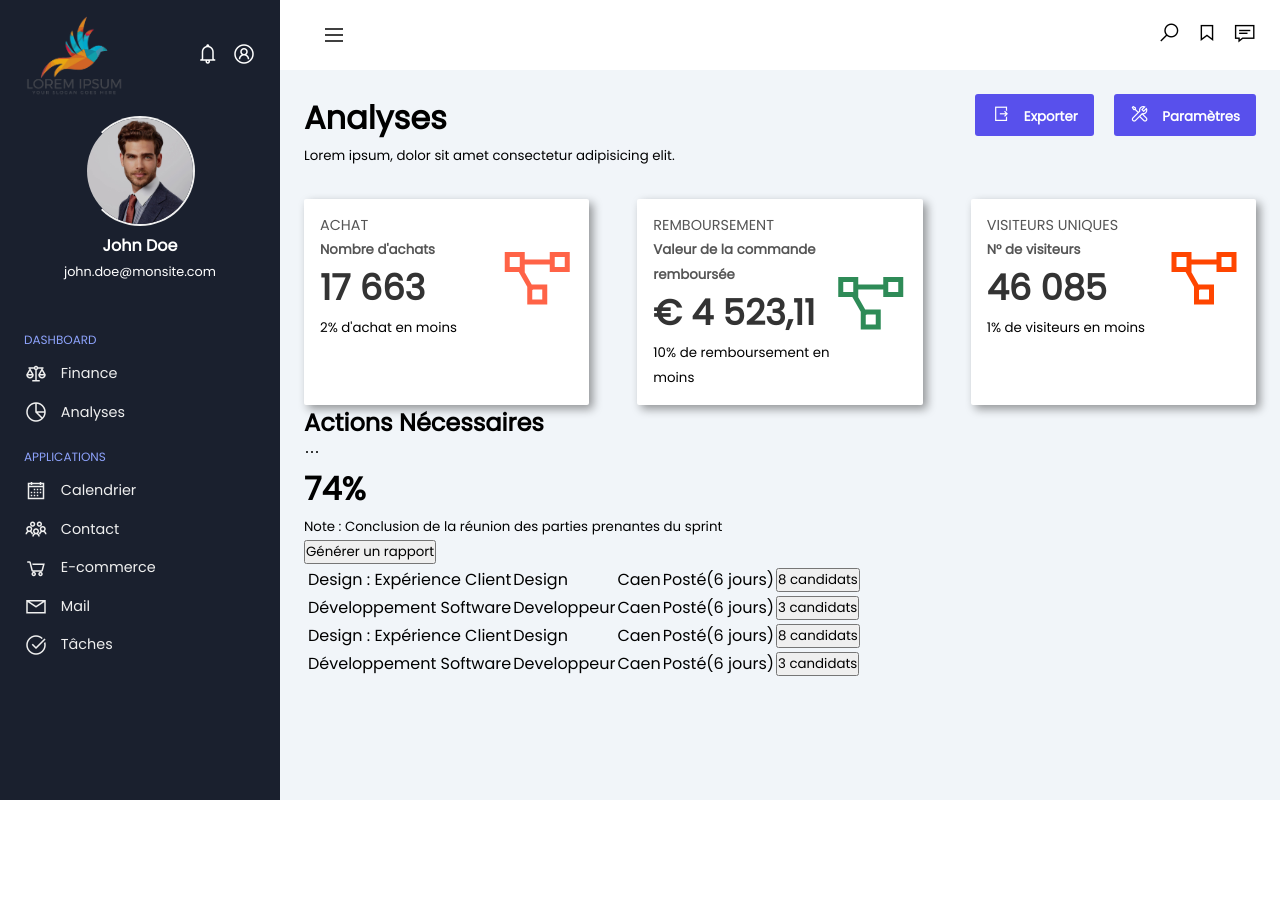
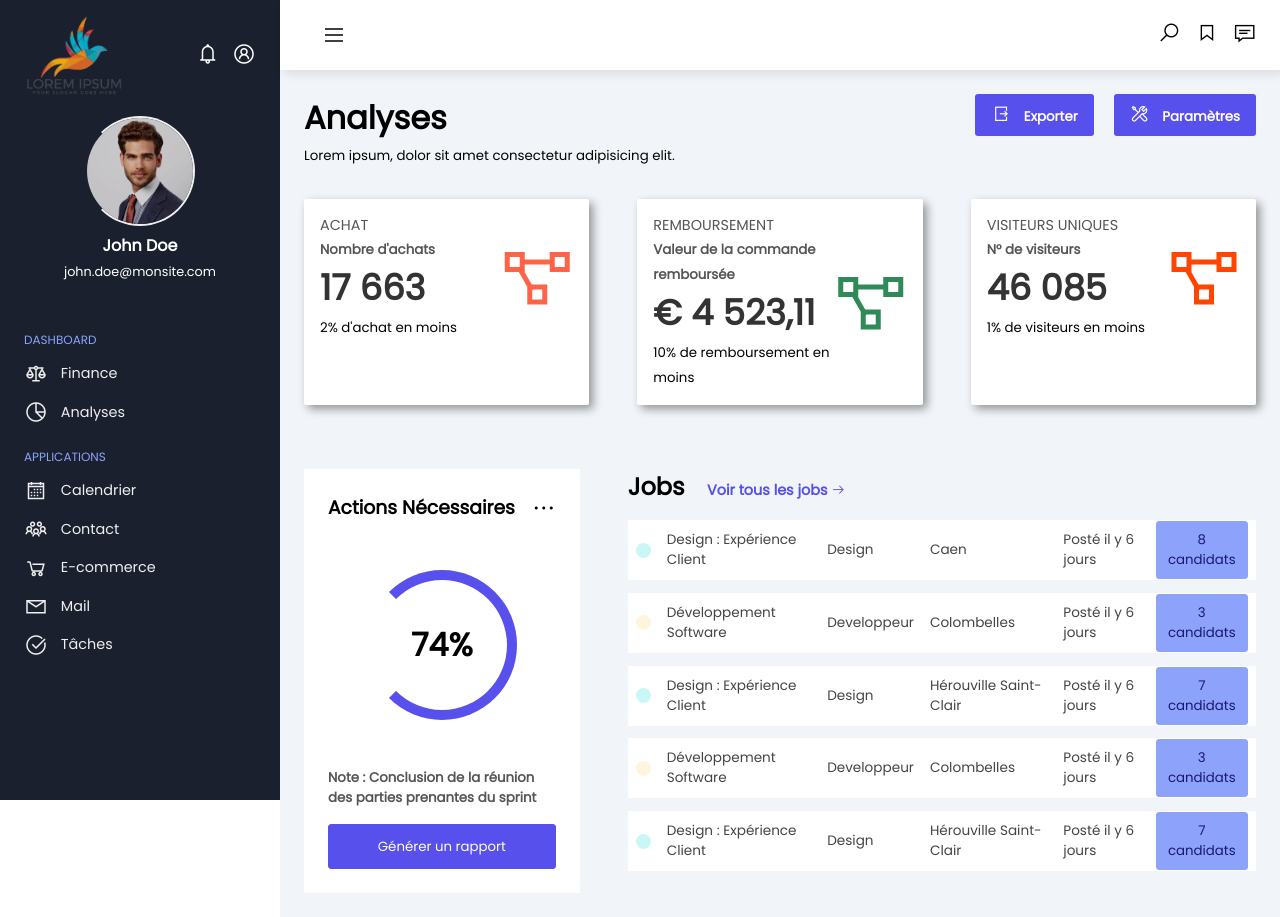
Before and after one commit to jonathan-fv/Admin-Dashboard-Responsive, a plain HTML site: page index.html in a window 1280 px wide. Before the commit the page ends 800 px from the top, so only its background shows below. Drawn offline with nearby package versions, Linux system fonts and the light colour scheme.

Commit message:
finish html and css

```diff
--- a/css/styles.css
+++ b/css/styles.css
@@ -11,7 +11,20 @@
     list-style-type: none;
     margin: 0; padding: 0;
 }
-
+#sidebar-toggle{
+    display: none;
+}
+#sidebar-toggle:checked ~ .sidebar{
+    left: -100%;
+}
+#sidebar-toggle:checked ~ .main-content header{
+    left: 0;
+    width: 100%;
+    right: 0;
+}
+#sidebar-toggle:checked ~ .main-content{
+    margin-left: 0;
+}
 .sidebar{
     width: 280px;
     position: fixed;
@@ -20,6 +33,8 @@
     padding: 1rem 1.5rem;
     background: var(--color-main);
     color: #fff;
+    z-index: 20;
+    transition: left 300ms;
 }
 .sidebar-brand{
     height: 100px;
@@ -85,6 +100,14 @@ header{
     justify-content: space-between;
     align-items: center;
     padding: 1rem 1.5rem;
+    position: fixed;
+    left: 280px;
+    width: calc(100% - 280px);
+    top: 0;
+    z-index: 20;
+    background: #fff;
+    box-shadow: 4px 4px 10px rgba(0,0,0, .1);
+    transition: left 300ms;
 }
 .menu-toggle label{
     height: 60px;
@@ -106,9 +129,11 @@ main{
     padding: 1.5rem;
     background: #f1f5f9;
     min-height: calc(100vh - 70px);
+    margin-top: 70px;
 }
 .main-content{
     margin-left: 280px;
+    transition: margin-left 300ms;
 }
 .page-header{
     display: flex;
@@ -171,3 +196,93 @@ main{
 .card-chart.yellow span{
     color: #ff4500;
 }
+.jobs-grid{
+    margin-top: 4rem;
+    display: grid;
+    grid-template-columns: auto 66%;
+    grid-gap: 3rem;
+}
+.analytics-card{
+    background: #fff;
+    padding: 1.5rem;
+}
+.analytics-head{
+    display: flex;
+    justify-content: space-between;
+    align-items: center;
+    margin-bottom: 3rem;
+}
+.analytics-head span{
+    font-size: 1.5rem;
+}
+.analytics-chart small{
+    font-weight: 600;
+    color: #555;
+    display: block;
+    margin-bottom: 1rem;
+}
+.chart-circle{
+    height: 150px;
+    width: 150px;
+    border-left: 10px solid transparent;
+    border-right: 10px solid #5850ec;
+    border-top: 10px solid #5850ec;
+    border-bottom: 10px solid #5850ec;
+    display: grid;
+    place-items: center;
+    margin: auto;
+    border-radius: 50%;
+    margin-bottom: 3rem;
+}
+.analytics-card button{
+    display: block;
+    padding: .6rem 1rem;
+    width: 100%;
+    height: 45px;
+    background: #5850ec;
+    color: #fff;
+    border: 1px solid #5850ec;
+    border-radius: 3px;
+}
+.jobs h2 small{
+    color: #5850ec;
+    font-weight: 600;
+    display: inline-block;
+    margin-left: 1rem;
+    font-size: .9rem;
+}
+.jobs table {
+    border-collapse: collapse;
+    margin-top: 1rem;
+    overflow-x: auto;
+}
+span.indicator{
+    background: #c9f7f5;
+    height: 15px;
+    width: 15px;
+    border-radius: 50%;
+}
+span.indicator.even{
+    background: #fff4de;
+    height: 15px;
+    width: 15px;
+    border-radius: 50%;
+}
+.jobs table td div{
+    background: #fff;
+    margin-bottom: .8rem;
+    height: 60px;
+    display: flex;
+    align-items: center;
+    padding: .5rem;
+    font-size: .85rem;
+    color: #444;
+    font-weight: 500;
+}
+table button{
+    background: #8da2fb;
+    color: #191970;
+    border: 1px solid #8da2fb;
+    padding: .5rem;
+    border-radius: 3px;
+}
--- a/index.html
+++ b/index.html
@@ -9,6 +9,7 @@
     <title>Admin-Dashboard-Responsive</title>
 </head>
 <body>
+    <input type="checkbox" name="" id="sidebar-toggle">
     <div class="sidebar">
         <div class="sidebar-brand">
             <div class="brand-flex">
@@ -65,7 +66,7 @@
     <div class="main-content">
         <header>
             <div class="menu-toggle">
-                <label for="">
+                <label for="sidebar-toggle">
                     <span class="las la-bars"></span>
                 </label>
             </div>
@@ -142,7 +143,7 @@
             <div class="jobs-grid">
                 <div class="analytics-card">
                     <div class="analytics-head">
-                        <h2>Actions Nécessaires</h2>
+                        <h3>Actions Nécessaires</h3>
                         <span class="las la-ellipsis-h"></span>
                     </div>
                     <div class="analytics-chart">
@@ -158,54 +159,47 @@
                     </div>
                 </div>
                 <div class="jobs">
-                    <table>
+                    <h2>Jobs <small>Voir tous les jobs <span class="las la-arrow-right"></span></small></h2>
+                    <table width="100%">
                         <tr>
-                            <td>
-                                <span class="indicator"></span>
-                            </td>
-                            <td>Design : Expérience Client</td>
-                            <td>Design</td>
-                            <td>Caen</td>
-                            <td>Posté(6 jours)</td>
-                            <td>
-                                <button>8 candidats</button>
-                            </td>
+                            <td><div><span class="indicator"></span></div></td>
+                            <td><div>Design : Expérience Client</div></td>
+                            <td><div>Design</div></td>
+                            <td><div>Caen</div></td>
+                            <td><div>Posté il y 6 jours</div></td>
+                            <td><div><button>8 candidats</button></div></td>
                         </tr>
                         <tr>
-                            <td>
-                                <span class="indicator"></span>
-                            </td>
-                            <td>Développement Software</td>
-                            <td>Developpeur</td>
-                            <td>Caen</td>
-                            <td>Posté(6 jours)</td>
-                            <td>
-                                <button>3 candidats</button>
-                            </td>
+                            <td><div><span class="indicator even"></span></div></td>
+                            <td><div>Développement Software</div></td>
+                            <td><div>Developpeur</div></td>
+                            <td><div>Colombelles</div></td>
+                            <td><div>Posté il y 6 jours</div></td>
+                            <td><div><button>3 candidats</button></div></td>
                         </tr>
                         <tr>
-                            <td>
-                                <span class="indicator"></span>
-                            </td>
-                            <td>Design : Expérience Client</td>
-                            <td>Design</td>
-                            <td>Caen</td>
-                            <td>Posté(6 jours)</td>
-                            <td>
-                                <button>8 candidats</button>
-                            </td>
+                            <td><div><span class="indicator"></span></div></td>
+                            <td><div>Design : Expérience Client</div></td>
+                            <td><div>Design</div></td>
+                            <td><div>Hérouville Saint-Clair</div></td>
+                            <td><div>Posté il y 6 jours</div></td>
+                            <td><div><button>7 candidats</button></div></td>
                         </tr>
                         <tr>
-                            <td>
-                                <span class="indicator"></span>
-                            </td>
-                            <td>Développement Software</td>
-                            <td>Developpeur</td>
-                            <td>Caen</td>
-                            <td>Posté(6 jours)</td>
-                            <td>
-                                <button>3 candidats</button>
-                            </td>
+                            <td><div><span class="indicator even"></span></div></td>
+                            <td><div>Développement Software</div></td>
+                            <td><div>Developpeur</div></td>
+                            <td><div>Colombelles</div></td>
+                            <td><div>Posté il y 6 jours</div></td>
+                            <td><div><button>3 candidats</button></div></td>
+                        </tr>
+                        <tr>
+                            <td><div><span class="indicator"></span></div></td>
+                            <td><div>Design : Expérience Client</div></td>
+                            <td><div>Design</div></td>
+                            <td><div>Hérouville Saint-Clair</div></td>
+                            <td><div>Posté il y 6 jours</div></td>
+                            <td><div><button>7 candidats</button></div></td>
                         </tr>
                     </table>
                 </div>
```
